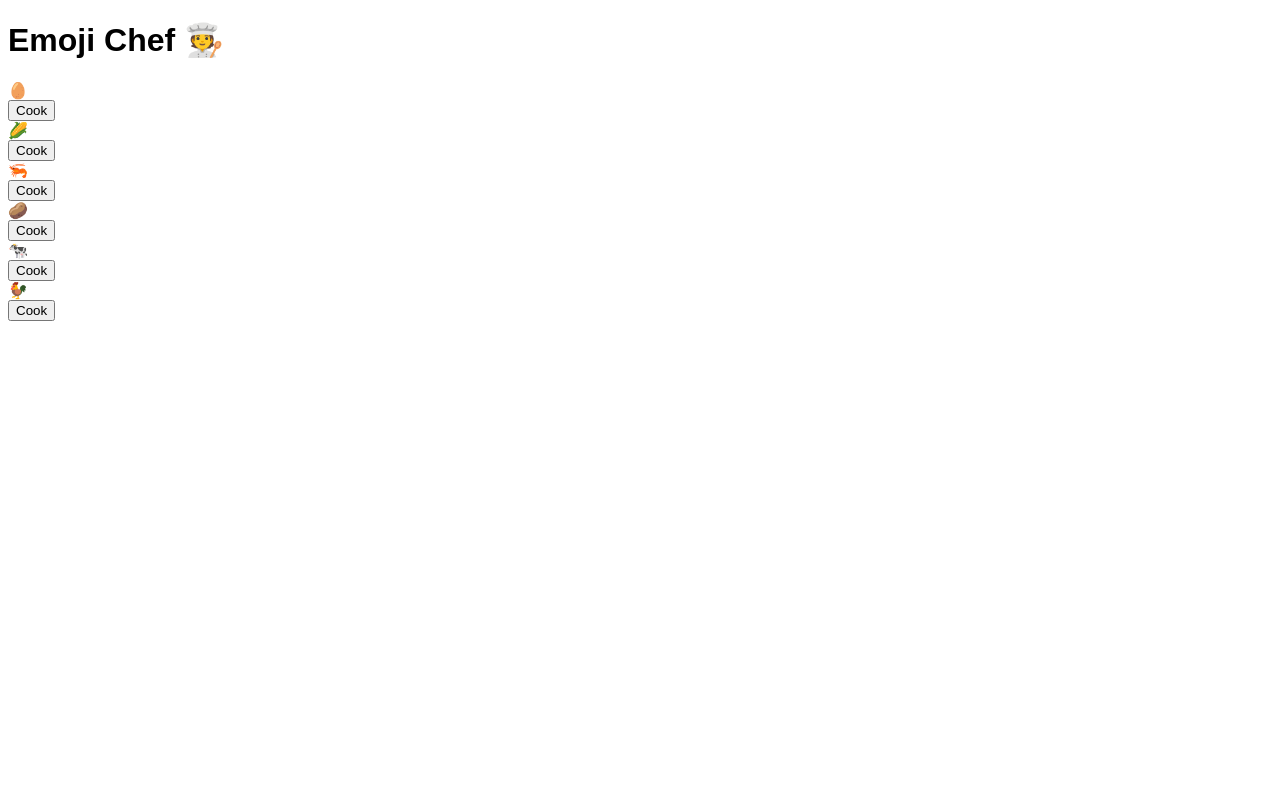
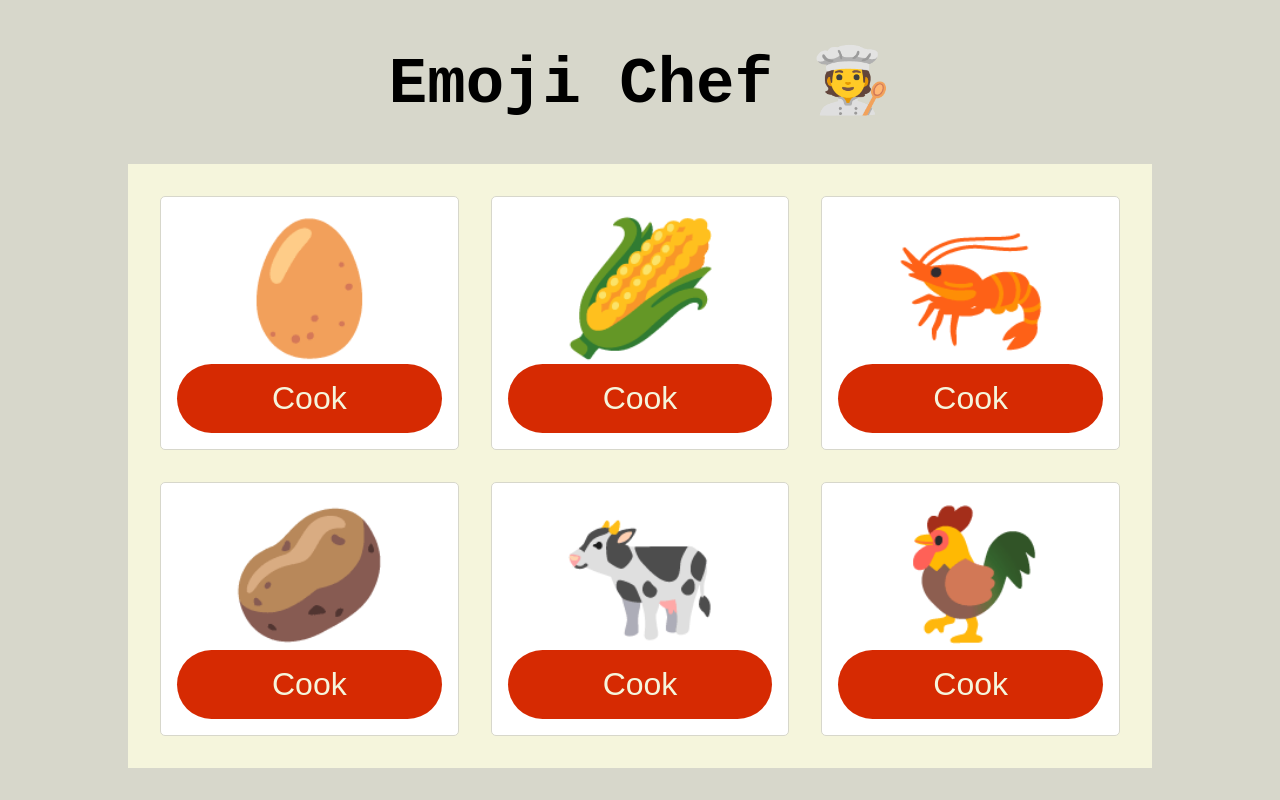
Before and after one commit to ebugbey/Emoji-Chef, a plain HTML site: page index.html in a window 1280 px wide. Drawn offline with Linux system fonts and the light colour scheme.

Commit message:
dress up the page

```diff
--- a/style.css
+++ b/style.css
@@ -1,3 +1,47 @@
 body {
   font-family: sans-serif;
+  background-color: rgb(215, 215, 203);
 }
+
+h1 {
+  text-align: center;
+  font-family: monospace;
+  font-size: 4rem;
+}
+
+main {
+  background-color: beige;
+  max-width: 60rem;
+  display: grid;
+  gap: 2rem;
+  grid-template-columns: repeat(auto-fill, minmax(15rem, 1fr));
+  margin: 0 auto;
+  padding: 2rem;
+}
+
+.meal {
+  background-color: white;
+  border: 1px solid rgb(215, 215, 203);
+  border-radius: 5px;
+  padding: 1rem;
+  text-align: center;
+}
+
+.meal:hover {
+  box-shadow: 5px 5px 12px -9px rgba(56, 56, 56, 0.42);
+}
+
+.dish {
+  font-size: 8rem;
+}
+
+button {
+  font-size: 2rem;
+  padding: 1rem;
+  border-radius: 999rem;
+  border: none;
+  background-color: #d62a02;
+  color: beige;
+  width: 100%;
+  cursor: pointer;
+}
```
